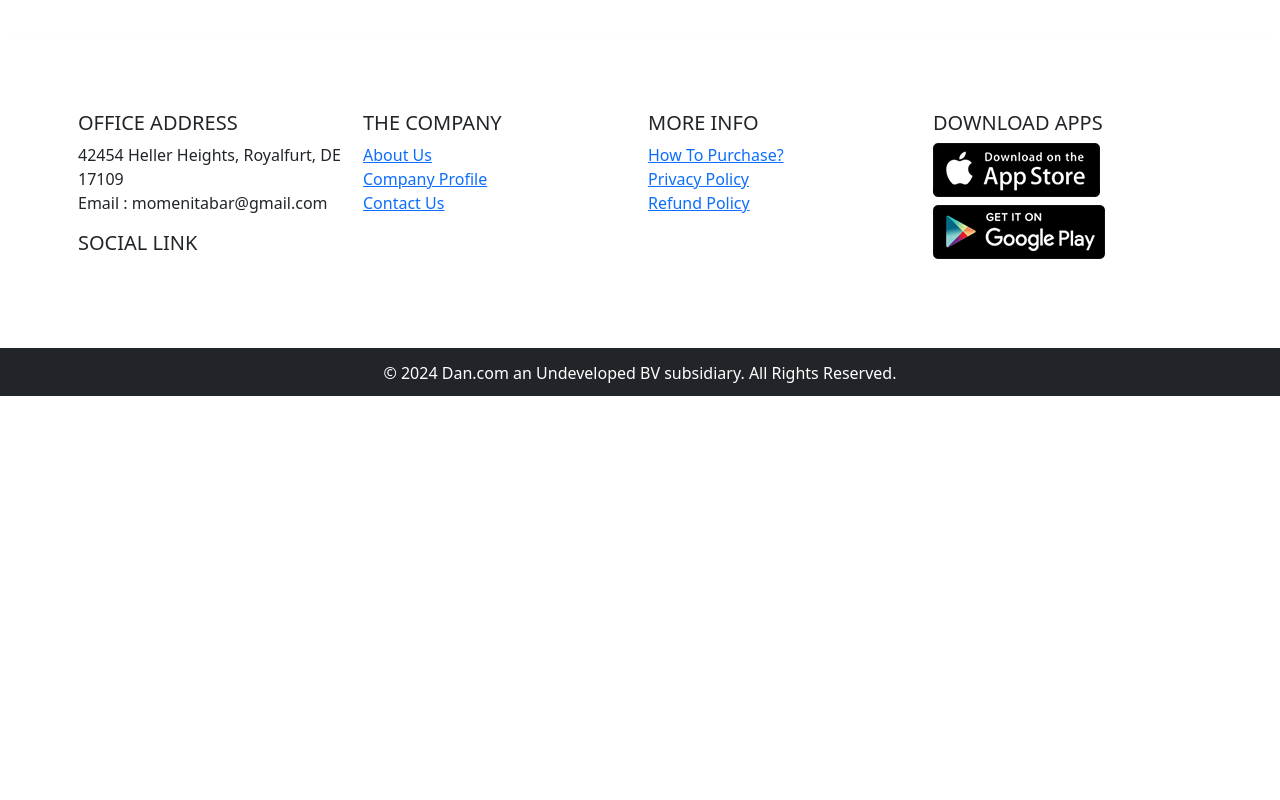
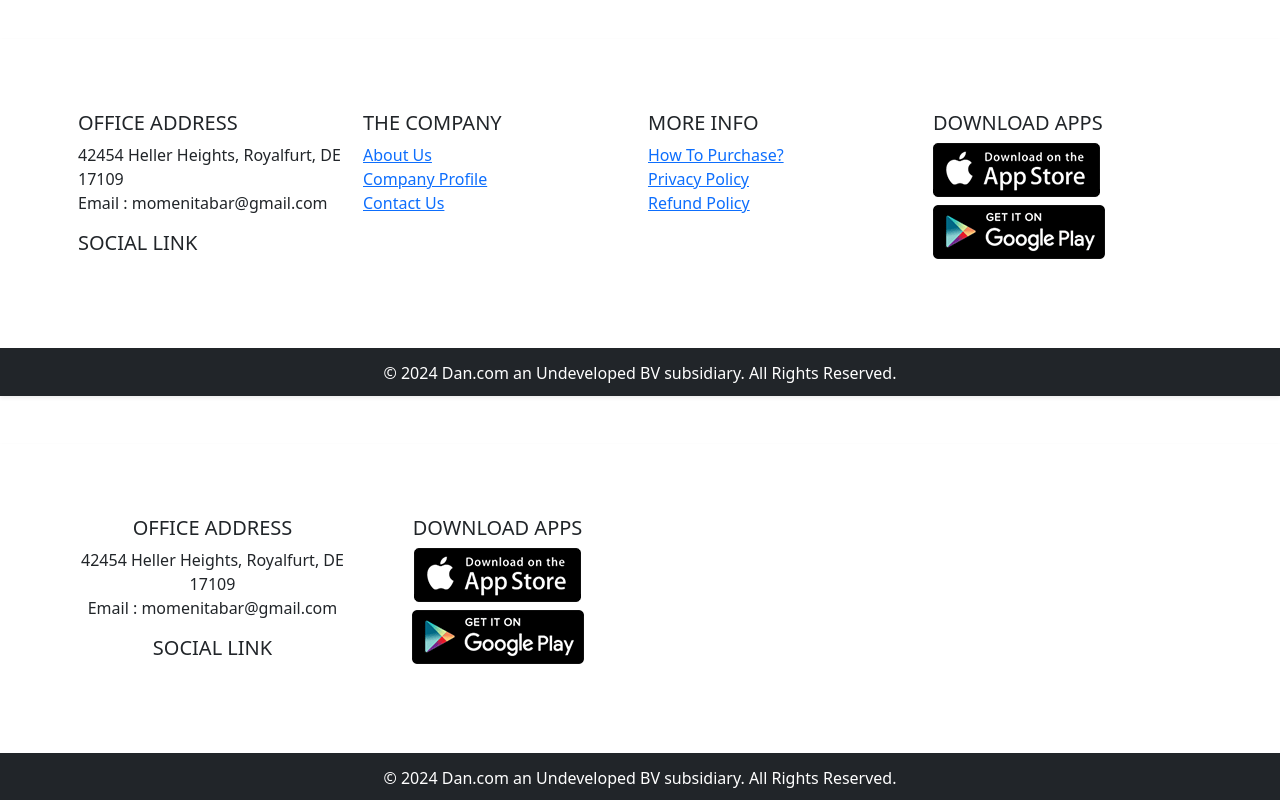
Before and after one commit to sajjadmt/ecom, a React (Create React App) app: page / in a window 1280 px wide. Shown: the part 10241-11041 px from the top of the page. Before the commit the page ends 10637 px from the top, so only its background shows below. Built offline with nearby package versions, Linux system fonts and the light colour scheme; the HTML template or start-up script is replaced by a standard one.

Commit message:
Complete Mobile Footer

```diff
--- a/src/components/common/FooterMobile.jsx
+++ b/src/components/common/FooterMobile.jsx
@@ -1,9 +1,54 @@
-import React, {Component} from 'react'
+import React, {Component, Fragment} from 'react'
+import {Col, Container, Row} from "react-bootstrap";
+import Apple from "../../assets/images/apple.png";
+import Google from "../../assets/images/google.png";
 
 class FooterMobile extends Component {
     render() {
         return (
-            <div>FooterMobile</div>
+            <Fragment>
+                <div className="footerback shadow-sm mt-5 pt-3">
+                    <Container className="text-center">
+                        <Row className="px-0 my-5">
+                            <Col className="p-2" lg={3} md={3} sm={6} xs={12}>
+                                <h5 className="footer-menu-title">
+                                    OFFICE ADDRESS
+                                </h5>
+                                <p>
+                                    42454 Heller Heights, Royalfurt, DE 17109
+                                    <br/>
+                                    Email : momenitabar@gmail.com
+                                </p>
+                                <h5 className="footer-menu-title">SOCIAL LINK</h5>
+                                <a href="#">
+                                    <i className="fab fa-telegram m-1 h4"></i>
+                                </a>
+                                <a href="#">
+                                    <i className="fab fa-instagram m-1 h4"></i>
+                                </a>
+                                <a href="#">
+                                    <i className="fab fa-google m-1 h4"></i>
+                                </a>
+                                <a href="#">
+                                    <i className="fab fa-twiter m-1 h4"></i>
+                                </a>
+                            </Col>
+                            <Col className="p-2" lg={3} md={3} sm={6} xs={12}>
+                                <h5 className="footer-menu-title">DOWNLOAD APPS</h5>
+                                <a href="#"><img src={Apple} alt=""/></a><br/>
+                                <a href="#"><img className="mt-2" src={Google} alt=""/></a>
+                            </Col>
+                        </Row>
+                    </Container>
+                    <Container fluid={true} className="text-center m-0 pt-3 pb-1 bg-dark">
+                        <Container>
+                            <Row>
+                                <h6 className="text-white">© 2024 Dan.com an Undeveloped BV subsidiary. All Rights Reserved.</h6>
+                            </Row>
+                        </Container>
+                    </Container>
+                </div>
+            </Fragment>
         )
     }
 }
--- a/src/pages/HomePage.jsx
+++ b/src/pages/HomePage.jsx
@@ -8,6 +8,7 @@ import NavMenuDesktop from "../components/common/NavMenuDesktop";
 import NavMenuMobile from "../components/common/NavMenuMobile";
 import HomeTopMobile from "../components/home/HomeTopMobile";
 import FooterDesktop from "../components/common/FooterDesktop";
+import FooterMobile from "../components/common/FooterMobile";
 
 class HomePage extends Component {
     render() {
@@ -25,7 +26,12 @@ class HomePage extends Component {
                 <NewArrival/>
                 <Categories/>
                 <Collection/>
-                <FooterDesktop/>
+                <div className="Desktop">
+                    <FooterDesktop/>
+                </div>
+                <div className="Mobile">
+                    <FooterMobile/>
+                </div>
             </Fragment>
         )
     }
```
